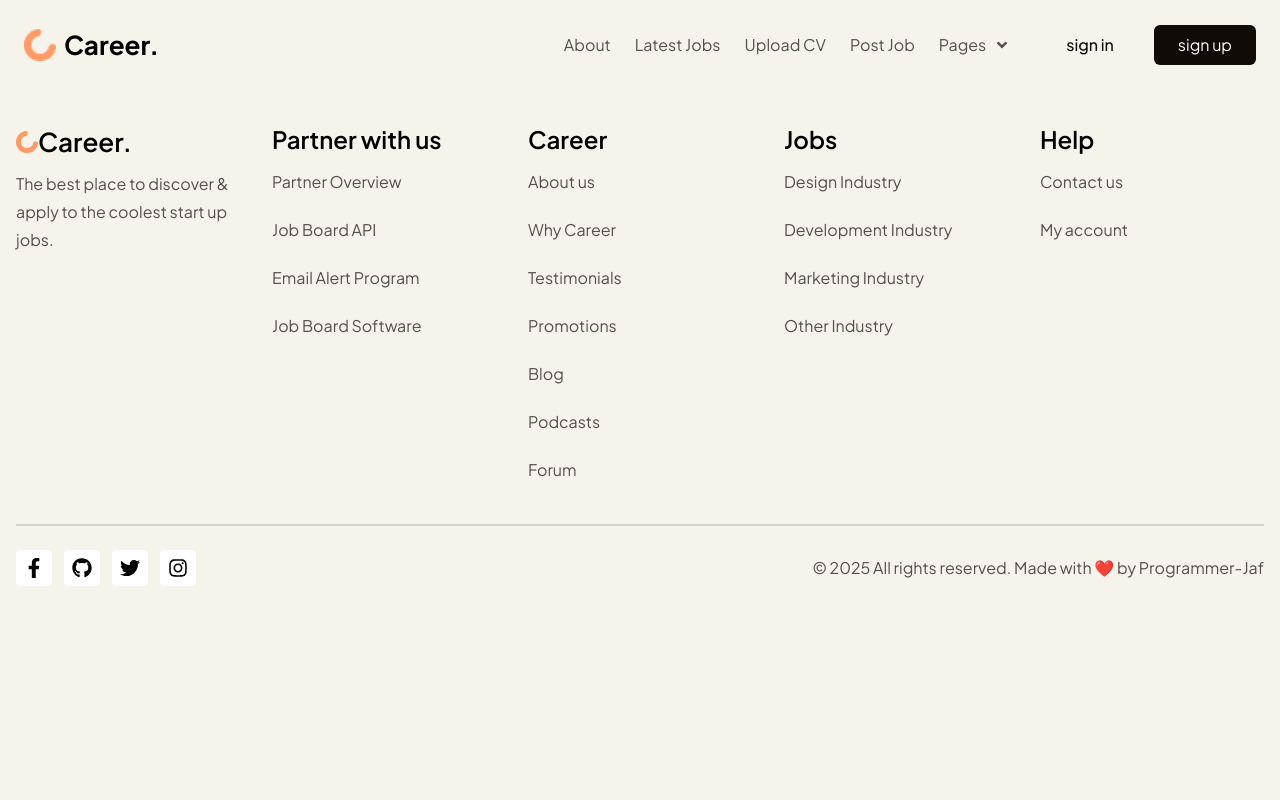
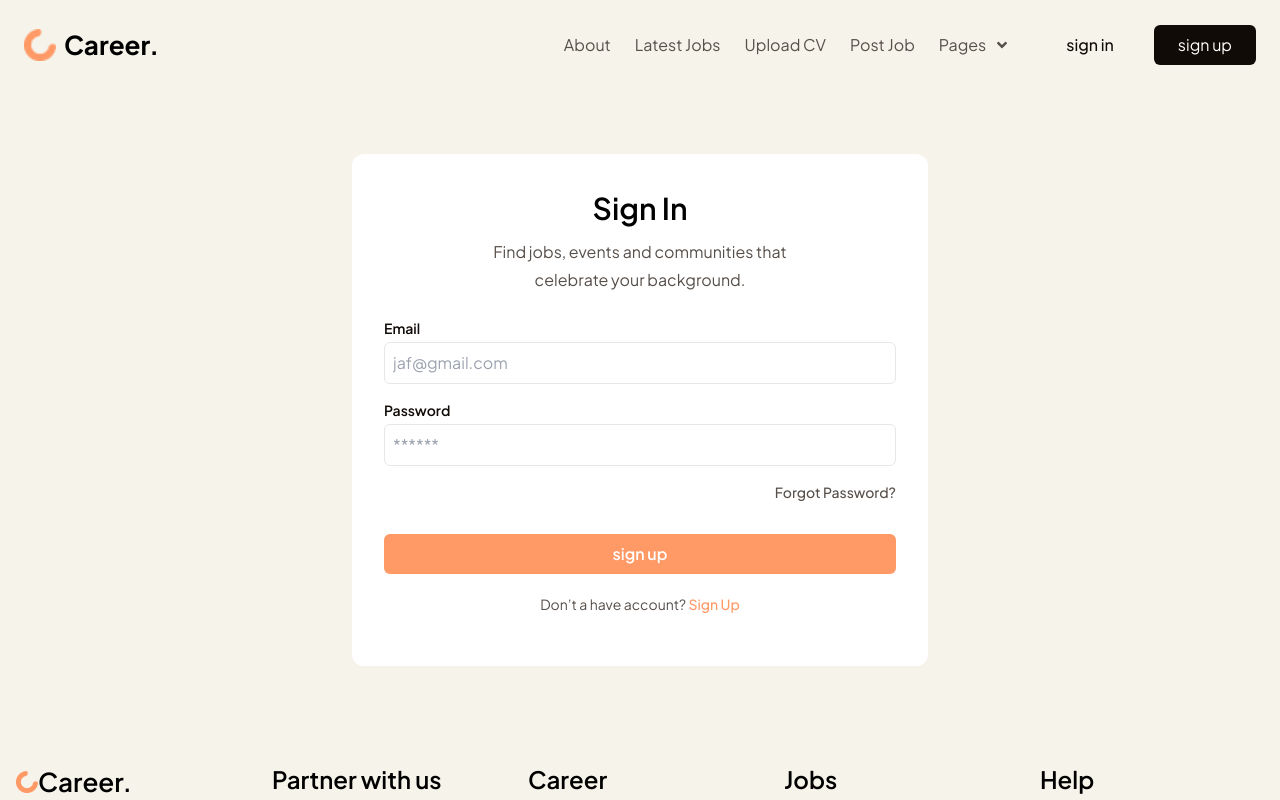
Before and after one commit to programmer-jaf/Career-frontend, a React (Vite) app: page /sign-in in a window 1280 px wide. Shown: the top 800 px of the page. Built offline with nearby package versions, Linux system fonts and the light colour scheme.

Commit message:
Implement SignIn page

```diff
--- a/src/pages/SignIn.jsx
+++ b/src/pages/SignIn.jsx
@@ -1,9 +1,79 @@
 import React from 'react'
-
+import CustomButton from '../components/CustomButton'
+import { Link } from 'react-router-dom'
 const SignIn = () => {
   return (
     <div>
-
+      <div className="container max-w-7xl mx-auto px-4 py-8">
+        <form
+          action=""
+          method="post"
+          className="bg-white rounded-xl px-8 pt-6 pb-8 my-4 md:my-8 max-w-[36rem] mx-auto"
+        >
+          <h3 className="text-3xl font-semibold my-3 text-center ">Sign In</h3>
+          <p className="text-p2 text-grey-primary mb-6 max-w-[22rem] text-center mx-auto">
+            Find jobs, events and communities that celebrate your background.
+          </p>
+          {/* email */}
+          <div className="flex flex-col md:flex-row gap-4 mt-4">
+            <div className="flex flex-col w-full">
+              <label
+                htmlFor="email"
+                className="text-sm text-black-primary font-semibold"
+              >
+                Email
+              </label>
+              <input
+                type="email"
+                id="email"
+                name="email"
+                className="border outline-none rounded-md p-2 mt-1"
+                placeholder="jaf@gmail.com"
+              />
+            </div>
+          </div>
+          {/* password */}
+          <div className="flex flex-col md:flex-row gap-4 mt-4">
+            <div className="flex flex-col w-full">
+              <label
+                htmlFor="email"
+                className="text-sm text-black-primary font-semibold"
+              >
+                Password
+              </label>
+              <input
+                type="password"
+                id="password"
+                name="password"
+                className="border outline-none rounded-md p-2 mt-1"
+                placeholder="******"
+              />
+              <div className="my-3">
+                <p className="text-p3 text-grey-primary mt-1 text-right hover:text-black-primary transition duration-200 hover:cursor-pointer hover:underline font-medium">
+                  <Link to="/forgot-password" className="text-grey-primary my-3">
+                    Forgot Password?
+                  </Link>
+                </p>
+              </div>
+            </div>
+          </div>
+          {/* button */}
+          <div className="flex flex-col md:flex-row gap-4 mt-4">
+            <div className="flex flex-col w-full">
+              <CustomButton
+                style="bg-orange-primary text-white rounded-md p-2 mt-1 hover:bg-orange-500 transition duration-200 hover:cursor-pointer font-semibold"
+                title={"sign up"}
+              />
+            </div>
+          </div>
+          {/* already have an account */}
+          <div className="my-5 text-center mx-auto">
+            <p className="text-p3 text-grey-primary ">
+            Don’t a have account? <Link to="/sign-up" className="text-orange-primary font-medium">Sign Up</Link>
+            </p>
+          </div>
+        </form>
+      </div>
     </div>
   )
 }
```
